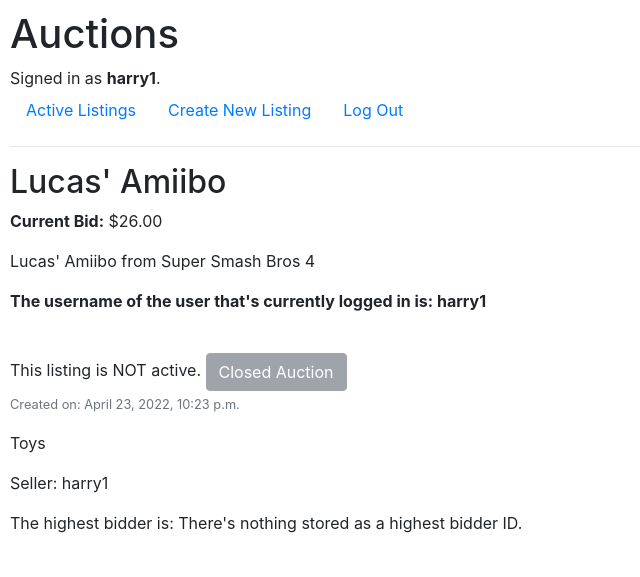
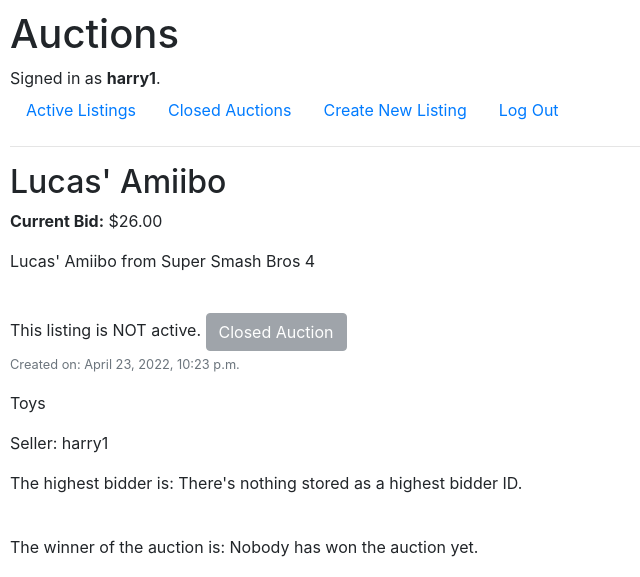
Before and after one commit to eduardoluis11/commerce, a Django app: page /listing/1 in a window 1280 px wide. Shown: the top 577 px of the page, without its empty margins (0-640 px from the left). Run offline with Django 4.2, Linux system fonts and the light colour scheme; a user stored in the database is signed in; data comes from the database, SQL or seed files in the repository; both versions use the stored data as it was after the commit; data that the repository does not hold is empty; some libraries are stand-ins or nearby versions.

Commit message:
Updated 'Listing Page' Algorithm

```diff
--- a/auctions/templates/auctions/layout.html
+++ b/auctions/templates/auctions/layout.html
@@ -20,7 +20,13 @@
             <li class="nav-item">
                 <a class="nav-link" href="{% url 'index' %}">Active Listings</a>
             </li>
+
             {% if user.is_authenticated %}
+
+                <!-- This adds a link to all the closed auctions -->
+                <li class="nav-item">
+                    <a class="nav-link" href="{% url 'inactive_listings' %}">Closed Auctions</a>
+                </li>
 
                 <!-- This will send the user to the page that will let them create a new listing. It will only
                  render if the user is logged in. -->
--- a/auctions/templates/auctions/listing.html
+++ b/auctions/templates/auctions/listing.html
@@ -117,9 +117,9 @@
             </p>
 
             <!-- DEBUGGING MESSAGE: this should display the name of the user that's currently logged in -->
-            <p>
-                <b>The username of the user that's currently logged in is: {{logged_user_username}}</b>
-            </p>
+<!--            <p>-->
+<!--                <b>The username of the user that's currently logged in is: {{logged_user_username}}</b>-->
+<!--            </p>-->
 
 
             <!-- DEBUGGING MESSAGE -->
--- a/auctions/views.py
+++ b/auctions/views.py
@@ -864,6 +864,6 @@
         "highest_bidder_id": highest_bidder_id,
         "auction_winner_name": auction_winner_name,
         "victory_message": victory_message,
-        "logged_user_username": logged_user_username
+        # "logged_user_username": logged_user_username
         # "users_products_in_watchlist": users_products_in_watchlist
     })
```
Also changed, not shown: db.sqlite3.
